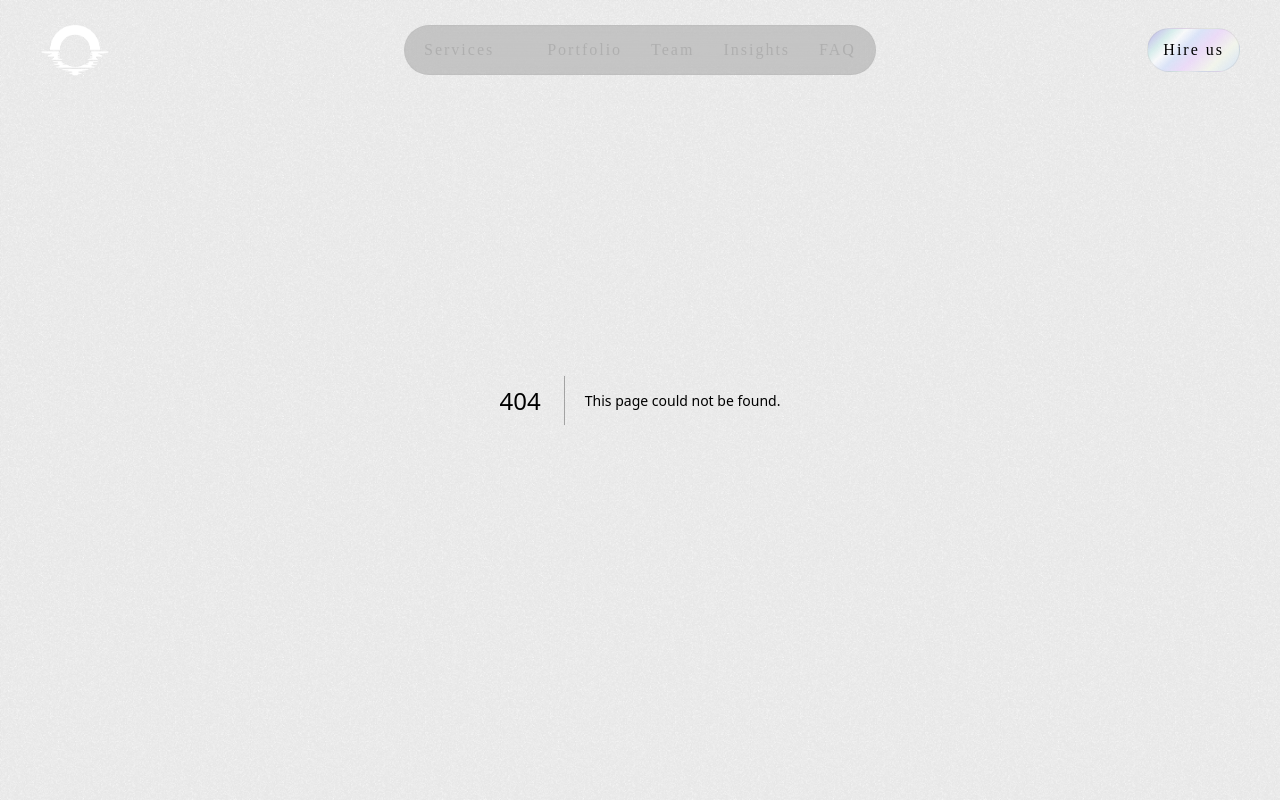
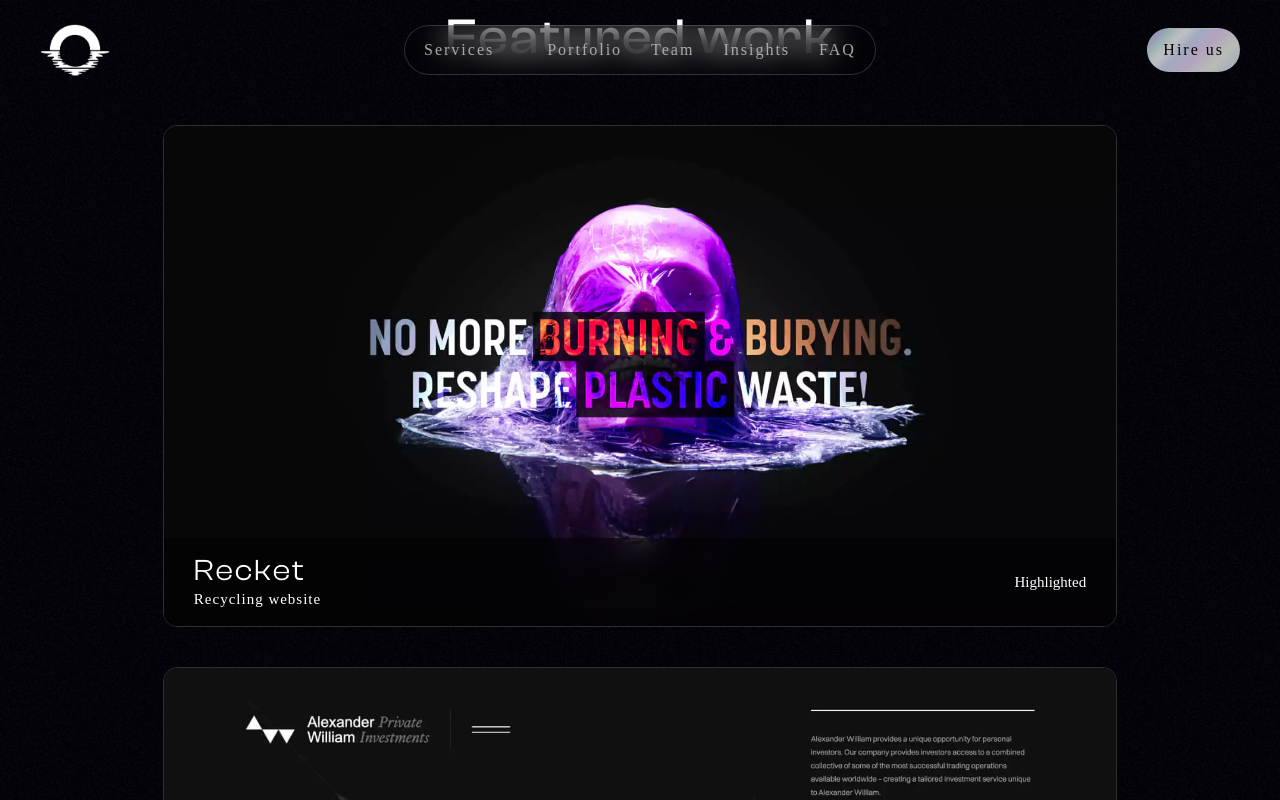
Before and after one commit to Alen-Gebles/horizon-website, a Next.js app: page /components/PageThree in a window 1280 px wide. Before the commit this address had no page. Shown: the top 800 px of the page. Built offline with nearby package versions, Linux system fonts and the light colour scheme.

Commit message:
added a third section

```diff
--- /dev/null
+++ b/app/components/PageThree/page.jsx
@@ -0,0 +1,39 @@
+import React from 'react';
+import './pageThree.css';
+import Link from 'next/link';
+
+function PageThree() {
+  const project = ({ imgSrc, projectName, projectSubject, year }) => {
+    return (
+      <Link href="#">
+        <div className="project">
+            <img className="projectImage" src={imgSrc} alt={projectName} />
+          <div className="projectInfo">
+            <div className='info'>
+              <h3>{projectName}</h3>
+              <p>{projectSubject}</p>
+            </div>
+            <p className='year'>{year}</p>
+          </div>
+        </div>
+      </Link>
+    );
+  };
+
+  const projectData1 = {imgSrc: '/landingImages/image1.webp', projectName: 'Recket', projectSubject: 'Recycling website', year: 'Highlighted',};
+  const projectData2 = {imgSrc: '/landingImages/image2.webp', projectName: 'Alexander William', projectSubject: 'Private Investments', year: '2023',};
+  const projectData3 = {imgSrc: '/landingImages/image3.webp', projectName: 'Ultra', projectSubject: 'Online Bank', year: '2024',};
+  const projectData4 = {imgSrc: '/landingImages/image4.webp', projectName: 'Dorian Eskola', projectSubject: 'Fitness website', year: '2024',};
+
+  return (
+    <section className="pageThree">
+      <h1 className="featuredText">Featured work</h1>
+      {project(projectData1)}
+      {project(projectData2)}
+      {project(projectData3)}
+      {project(projectData4)}
+    </section>
+  );
+}
+
+export default PageThree;
--- /dev/null
+++ b/app/components/PageThree/pageThree.css
@@ -0,0 +1,73 @@
+.pageThree{
+  display: flex;
+  width: 100%;
+  height: auto;
+  align-items: center;
+  justify-content: center;
+  padding-inline: 25px;
+  flex-direction: column;
+}
+
+.featuredText{
+  color: white;
+  font-size: min(max(25px, 4vw), 50px);
+  font-family: "ClashDisplay-Medium";
+  letter-spacing: 2px;
+  margin-bottom: 50px;
+}
+
+.project{
+  display: flex;
+  flex-direction: column;
+  position: relative;
+  width: 100%;
+  max-width: 1000px;
+  min-height: 300px;
+  height: 100%;
+  max-height: 700px;
+  border-radius: 14px;
+  background-color: rgb(7, 5, 10);
+  color: white;
+  overflow: hidden;
+  margin-bottom: 5vh;
+  border: 1px solid rgb(48, 47, 47);
+  cursor: pointer;
+}
+.project:hover .projectImage{
+  scale: 1.1;
+}
+.projectImage{
+  min-height: 300px;
+  height: 100%;
+  max-height: 500px;
+  width: auto;
+  object-fit: cover;
+  transition: 500ms;
+}
+.projectInfo{
+  position: absolute;
+  bottom: 0;
+  min-height: 50px;
+  display: flex;
+  justify-content: space-between;
+  align-items: center;
+  flex: 3;
+  width: 100%;
+  padding: 10px 30px;
+  backdrop-filter: blur(10px);
+  background-color: rgba(0, 0, 0, 0.432);
+}
+.info h3{
+  font-size: min(max(15px, 4vw), 30px);
+  font-family: "ClashDisplay-Regular";
+  letter-spacing: 2px;
+}
+.info p{
+  font-size: min(max(12px, 2vw), 15px);
+  letter-spacing: 1px;
+  position: relative;
+  top: -5px;
+}
+.year{
+  font-size: min(max(12px, 2vw), 15px);
+}
--- a/app/page.jsx
+++ b/app/page.jsx
@@ -1,12 +1,14 @@
 import Image from "next/image";
 import LandingPage from "./components/Landing-page/page";
 import PageTwo from "./components/PageTwo/page";
+import PageThree from "./components/PageThree/page";
 
 export default function Home() {
   return (
     <main>
       <LandingPage />
       <PageTwo />
+      <PageThree />
     </main>
   );
 }
--- a/app/style/globals.css
+++ b/app/style/globals.css
@@ -5,7 +5,7 @@
 
 body {
   width: 100vw;
-  height: 3000px;
+  height: auto;
   position: relative;
   margin: 0;
   overflow-x: hidden;
```
Also changed, not shown: app/components/Background/background.css (+4 -4 lines), app/components/PageTwo/pageTwo.css (+15 -2 lines).
